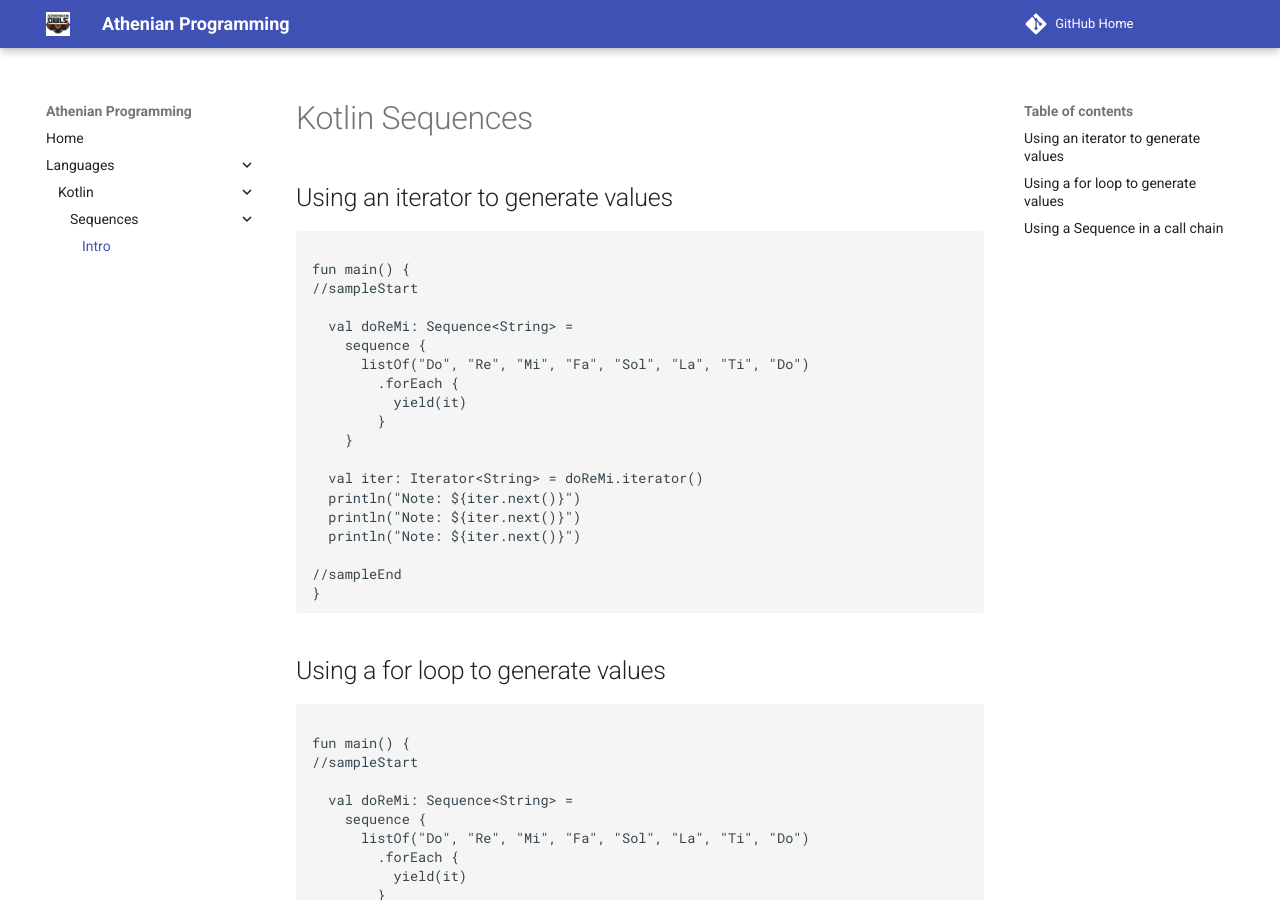
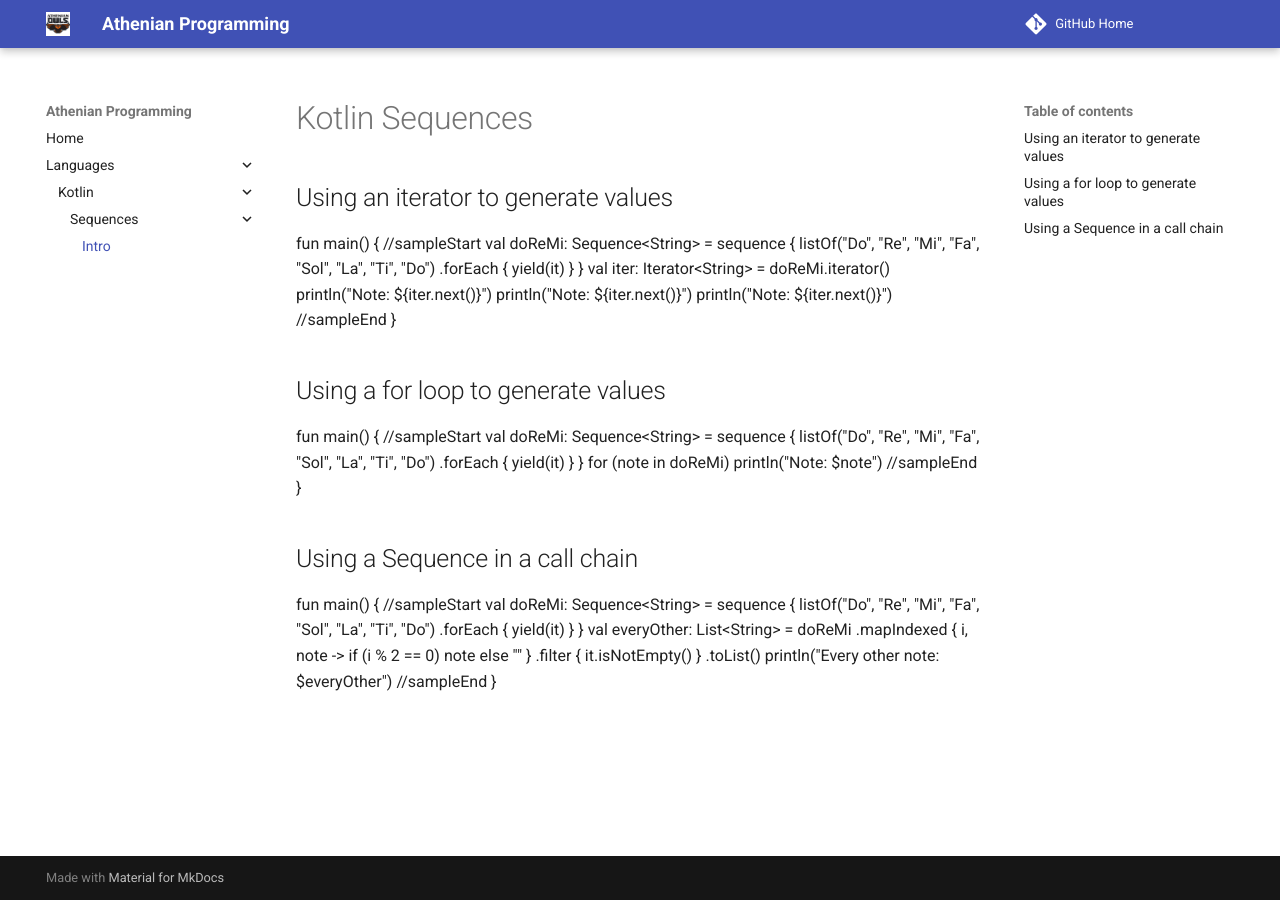
Before and after one commit to athenian-programming/kotlin-highlights, an MkDocs documentation site: the page built from docs/intro-sequences.md, in a window 1280 px wide and 900 px high. Built offline with MkDocs 1.6.1 and Material for MkDocs 9.7.7, drawn with Linux system fonts in a browser that asks for light colours.

Commit message:
Update docs

```diff
--- a/docs/custom/main.html
+++ b/docs/custom/main.html
@@ -1,5 +1,5 @@
 {% extends "base.html" %}
 
 {% block scripts %}
-<script data-selector="code" src="https://unpkg.com/kotlin-playground@1"></script>
+<script data-selector=".kotlin-code" src="https://unpkg.com/kotlin-playground@1"></script>
 {% endblock %}
--- a/docs/intro-sequences.md
+++ b/docs/intro-sequences.md
@@ -1,12 +1,10 @@
 # Kotlin Sequences
-
 
 ## Using an iterator to generate values
 
-<pre class="kotlin-code" ><code>
+<div class="kotlin-code">
 fun main() {
 //sampleStart
-
   val doReMi: Sequence&lt;String> =
     sequence {
       listOf("Do", "Re", "Mi", "Fa", "Sol", "La", "Ti", "Do")
@@ -19,18 +17,16 @@ fun main() {
   println("Note: ${iter.next()}")
   println("Note: ${iter.next()}")
   println("Note: ${iter.next()}")
-
 //sampleEnd
 }
-</code></pre>
+</div>
 
 
 ## Using a for loop to generate values
 
-<pre class="kotlin-code"><code>
+<div class="kotlin-code">
 fun main() {
 //sampleStart
-
   val doReMi: Sequence&lt;String&gt; =
     sequence {
       listOf("Do", "Re", "Mi", "Fa", "Sol", "La", "Ti", "Do")
@@ -41,17 +37,15 @@ fun main() {
 
   for (note in doReMi)
     println("Note: $note")
-
 //sampleEnd
 }
-</code></pre>
+</div>
 
 ## Using a Sequence in a call chain
 
-<pre class="kotlin-code"><code>
+<div class="kotlin-code">
 fun main() {
 //sampleStart
-
   val doReMi: Sequence&lt;String&gt; =
     sequence {
       listOf("Do", "Re", "Mi", "Fa", "Sol", "La", "Ti", "Do")
@@ -67,7 +61,6 @@ fun main() {
       .toList()
 
   println("Every other note: $everyOther")
-
 //sampleEnd
 }
-</code></pre>
+</div>
--- a/docs/stylesheets/extra.css
+++ /dev/null
@@ -1,5 +0,0 @@
-.kotlin-code {
-    theme: "idea";
-    indent: "2";
-    style: "padding: 36px 0;"
-}
--- a/mkdocs.yml
+++ b/mkdocs.yml
@@ -16,8 +16,6 @@ nav:
 theme:
   name: 'material'
   custom_dir: 'docs/custom'
-  extra_css:
-    - 'stylesheets/extra.css'
   # Don't include MkDocs' JavaScript
   include_search_page: false
   search_index_only: true
```
